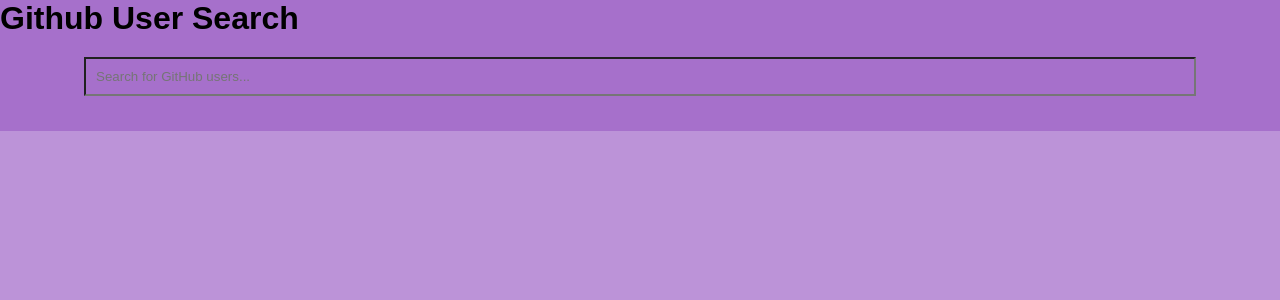
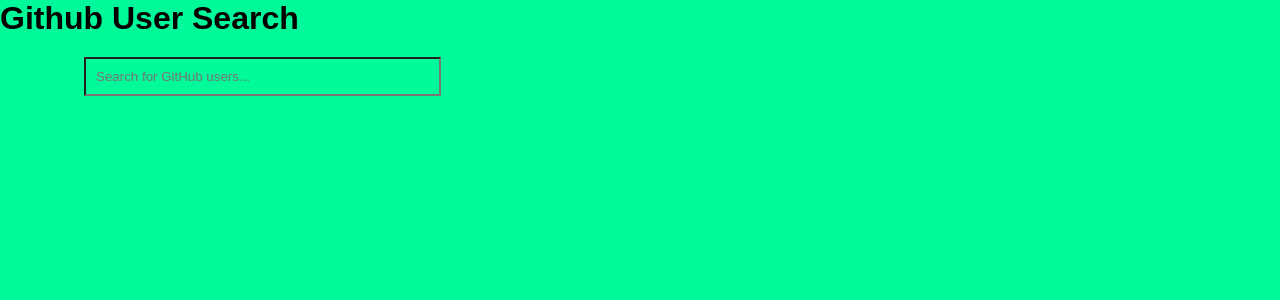
Before and after one commit to mryeminthu/github-user-search, a React (Create React App) app: page / in a window 1280 px wide. Shown: the top 300 px of the page. Built offline with nearby package versions, Linux system fonts and the light colour scheme.

Commit message:
Create App.css

```diff
--- /dev/null
+++ b/src/App.css
@@ -0,0 +1,7 @@
+* {
+    font-family: 'Arial', sans-serif;
+    margin: 0;
+    padding: 0;
+    box-sizing: border-box;
+    background: #00FA9A;
+  }
--- a/src/App.js
+++ b/src/App.js
@@ -1,5 +1,6 @@
 import React from 'react';
 import Search from './components/Search';
+import './App.css';
 
 function App() {
   return (
--- a/src/components/Search.css
+++ b/src/components/Search.css
@@ -1,11 +1,3 @@
-* {
-    font-family: 'Arial', sans-serif;
-    margin: 0;
-    padding: 0;
-    box-sizing: border-box;
-    background: rgba(167, 112, 204, 0.753);
-  }
-
 .container {
     width: 90%;
     margin: 0 auto;
@@ -17,3 +9,27 @@
     margin-bottom: 15px;
     padding: 10px;
   }
+  .user-card {
+    border: 1px solid #ccc;
+    padding: 15px;
+    margin-bottom: 15px;
+    border-radius: 7px;
+  }
+
+  img {
+    max-width: 100%;
+    height: auto;
+    margin-bottom: 10px;
+  }
+
+  h3 {
+    margin-bottom: 10px;
+  }
+
+  @media (min-width: 768px) {
+    .container {
+      display: grid;
+      grid-template-columns: repeat(3, 1fr);
+      gap: 20px;
+    }
+  }
```
